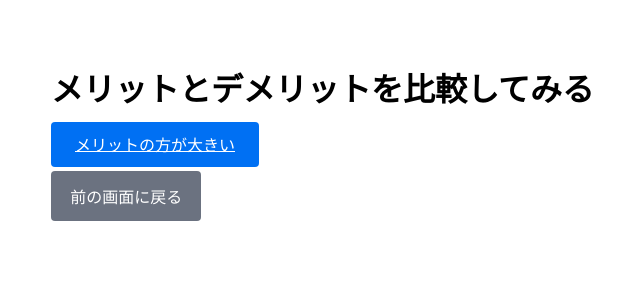
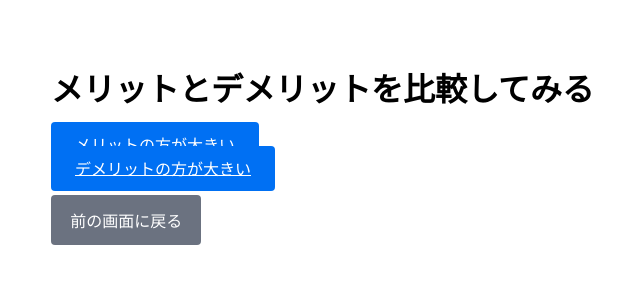
Before and after one commit to shige7ga/do-within-24, a React (Vite) app: page /comparison in a window 1280 px wide. Shown: the top 300 px of the page, without its empty margins (229-869 px from the left). Built offline with nearby package versions, Linux system fonts and the light colour scheme.

Commit message:
デメリット優位を選んだ場合の画面遷移も追加

```diff
--- a/src/features/ideal/containers/ComparisonContainer.tsx
+++ b/src/features/ideal/containers/ComparisonContainer.tsx
@@ -6,11 +6,18 @@ export default function ComparisonContainer() {
     <div className={styles.container}>
     <h1>メリットとデメリットを比較してみる</h1>
 
-    <div >
+    <div>
       <Link to="/action" className={styles.submitButton}>
         メリットの方が大きい
       </Link>
     </div>
+
+    <div>
+      <Link to="/result" className={styles.submitButton}>
+        デメリットの方が大きい
+      </Link>
+    </div>
+
     <div className={styles.cancelContainer}>
       <Link to="/drawbacks" className={styles.cancelLink}>
         前の画面に戻る
```
